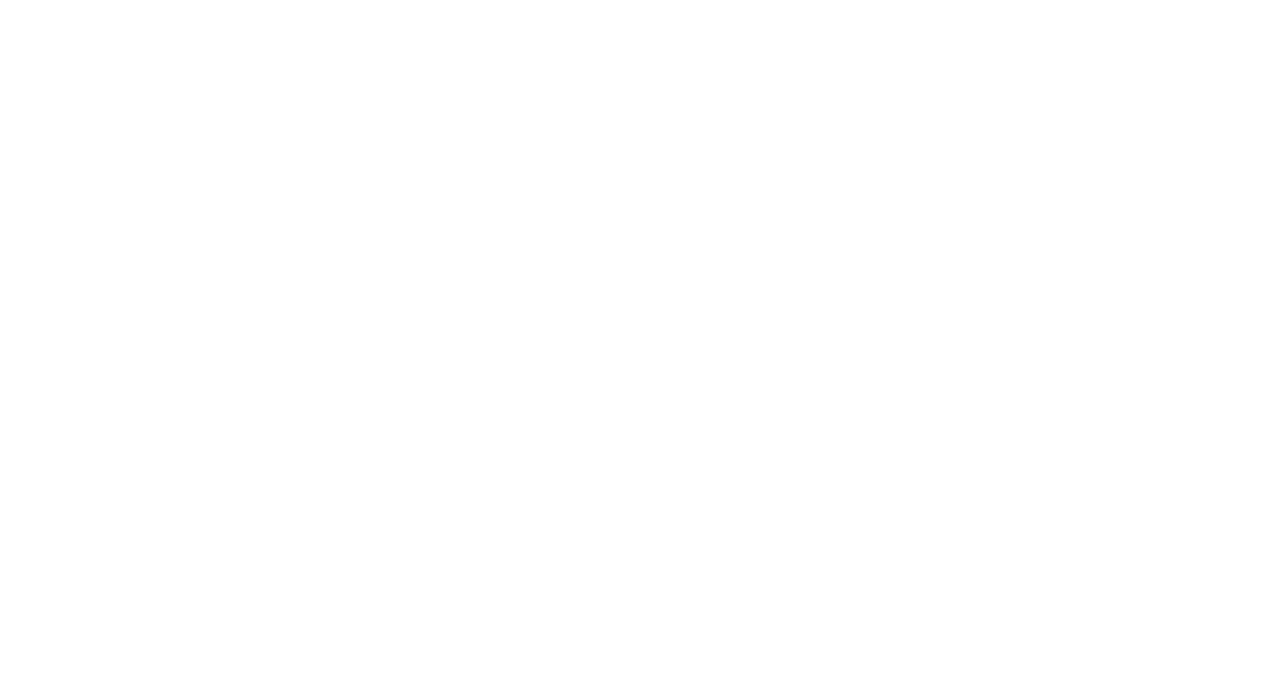
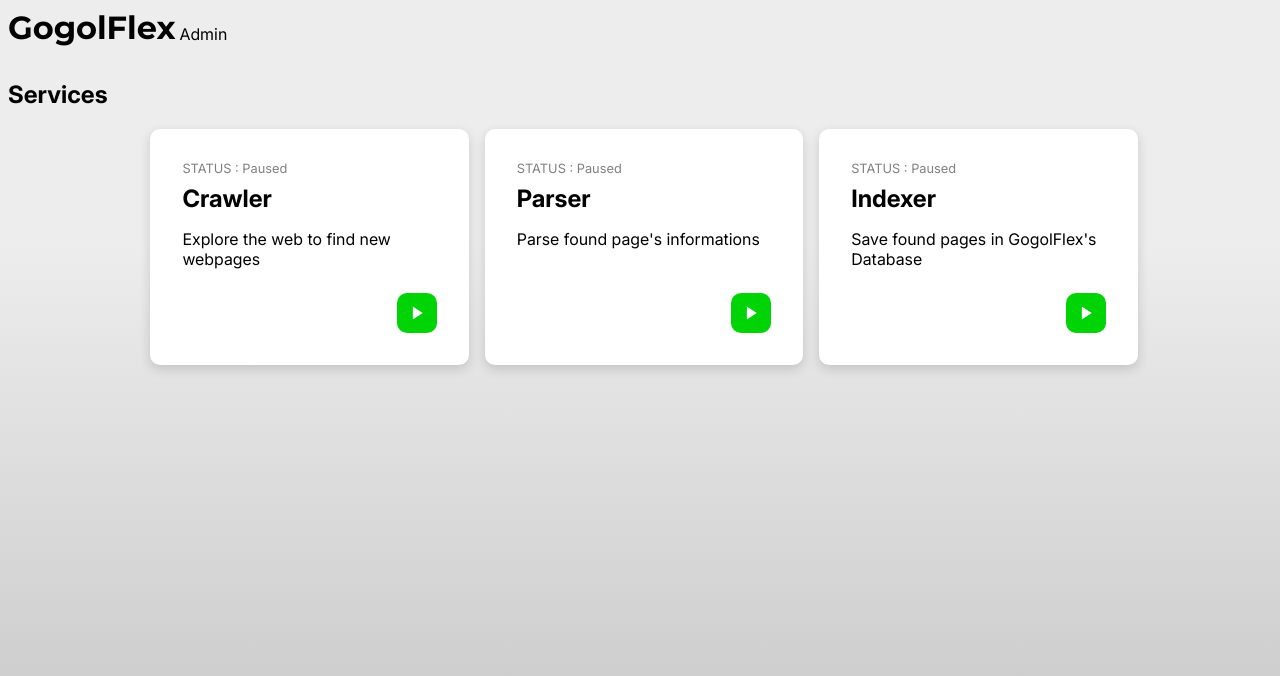
Before and after one commit to Jzombi-le-codeur/GogolFlex, a React (Create React App) app in the folder frontend/: page /admin in a window 1280 px wide. Before the commit this address had no page. Shown: the top 676 px of the page. Built offline with nearby package versions, Linux system fonts and the light colour scheme.

Commit message:
Added admin page (front part)

```diff
--- a/frontend/src/App.jsx
+++ b/frontend/src/App.jsx
@@ -2,6 +2,7 @@
 import "./styles/main.css";
 import {BrowserRouter, Routes, Route} from "react-router-dom";
 import Results from "./pages/Results/Results";
+import Admin from "./pages/Admin/Admin";
 
 export default function App() {
     return (
@@ -9,6 +10,7 @@
             <Routes>
                 <Route path="/" element={<Home />} />
                 <Route path="/search" element={<Results />} />
+                <Route path="/admin" element={<Admin />} />
             </Routes>
         </BrowserRouter>
     )
--- /dev/null
+++ b/frontend/src/components/service/Service.css
@@ -0,0 +1,63 @@
+.service {
+    width: 20%;
+    min-width: 15vh;
+    padding: 2rem;
+    background-color: white;
+    color: black;
+    box-shadow: 0 4px 12px rgba(0, 0, 0, 0.15);
+    border-radius: 10px;
+    display: flex;
+    flex-direction: column;
+    gap: 1rem;
+}
+
+.service-informations {
+    display: flex;
+    flex-direction: column;
+}
+
+.service-information {
+    margin: 0.5rem 0 0.5rem 0;
+}
+
+.service-status {
+    margin: 0;
+    font-size: 0.8rem;
+    color: gray;
+}
+
+.service-actions {
+    margin-top: auto;
+    display: flex;
+    flex-direction: row;
+    justify-content: flex-end;
+}
+
+.service-button {
+    width: 2.5rem;
+    height: 2.5rem;
+
+    display: flex;
+    align-items: center;
+    justify-content: center;
+
+    padding: 0;
+    border: none;
+    background-color: black;
+    border-radius: 10px;
+
+    transition: transform 0.2s ease;
+}
+
+.service-button.running {
+    background-color: #ff8000;
+}
+
+.service-button.paused {
+    background-color: #00d306;
+}
+
+.service-button:hover {
+    cursor: pointer;
+    transform: scale(1.1);
+}
--- /dev/null
+++ b/frontend/src/components/service/Service.jsx
@@ -0,0 +1,41 @@
+import "./Service.css";
+
+export default function Service({ name, description, status, changeStatus }) {
+    return (
+        <div className="service">
+            <div className="service-informations">
+                <p className="service-information service-status ${status.toLocaleLowerCase()}">{`STATUS : ${status}`}</p>
+                <h2 className="service-information service-name">{name}</h2>
+                <p className="service-information service-description">{description}</p>
+            </div>
+            <div className="service-actions">
+                <button
+                    className={`service-button ${status.toLocaleLowerCase()}`}
+                    onClick={
+                        () => (
+                            status === "Paused" ? changeStatus(name, "Running") : changeStatus(name, "Paused")
+                        )
+                    }
+                >
+                    {
+                        status === "Paused" ? (
+                            <svg width="16" height="16" viewBox="0 0 100 100" xmlns="http://www.w3.org/2000/svg">
+                                <polygon
+                                    points="30,20 75,50 30,80"
+                                    fill="white"
+                                    stroke="white"
+                                    strokeWidth="12"
+                                />
+                            </svg>
+                        ) : status === "Running" ? (
+                            <svg width="24" height="24" viewBox="0 0 24 24" fill="white" xmlns="http://www.w3.org/2000/svg">
+                                <rect x="6" y="4" width="4" height="16" rx="1"/>
+                                <rect x="14" y="4" width="4" height="16" rx="1"/>
+                            </svg>
+                        ) : (<svg></svg>)
+                    }
+                </button>
+            </div>
+        </div>
+    )
+}
--- /dev/null
+++ b/frontend/src/pages/Admin/Admin.jsx
@@ -0,0 +1,57 @@
+import "../../styles/admin.css";
+import Service from "../../components/service/Service";
+import {useState} from "react";
+
+export default function Admin() {
+    const [services, setServices] = useState([
+        {
+            "name": "Crawler",
+            "description": "Explore the web to find new webpages",
+            "status": "Paused"
+        },
+        {
+            "name": "Parser",
+            "description": "Parse found page's informations",
+            "status": "Paused"
+        },
+        {
+            "name": "Indexer",
+            "description": "Save found pages in GogolFlex's Database",
+            "status": "Paused"
+        },
+    ]);
+
+    const changeStatus = (name, status) => {
+        setServices(
+            prev =>
+                prev.map(service => (
+                    service.name === name ? { ...service, status: status } : service
+                ))
+        )
+    }
+
+    return (
+        <div className="page admin">
+            <header className="admin">
+                <h1 className="title admin">GogolFlex</h1>
+                <p className="sub-title admin">Admin</p>
+            </header>
+            <main className="admin">
+                <h2>Services</h2>
+                <div className="services admin">
+                    {
+                        services.map((service, index) => (
+                            <Service
+                                key={index}
+                                name={service.name}
+                                description={service.description}
+                                status={service.status}
+                                changeStatus={changeStatus}
+                            />
+                        ))
+                    }
+                </div>
+            </main>
+        </div>
+    )
+}
--- a/frontend/src/pages/Home/Home.jsx
+++ b/frontend/src/pages/Home/Home.jsx
@@ -2,6 +2,7 @@
 import { useState } from "react";
 import { useNavigate } from "react-router-dom";
 import Searchbar from "../../components/searchbar/Searchbar";
+import "../../styles/home.css";
 
 export default function Home() {
     const [query, setQuery] = useState("");
@@ -12,7 +13,7 @@
     }
 
     return (
-        <div className="page">
+        <div className="page search">
             {/*<h1 className="title title1"><a href="..">GogolFlex</a></h1>*/}
             <h1 className="title title2"><a href="..">GogolFlex</a></h1>
             <div className="main">
--- a/frontend/src/pages/Results/Results.jsx
+++ b/frontend/src/pages/Results/Results.jsx
@@ -2,6 +2,7 @@
 import { useState, useEffect, useCallback } from "react";
 import { useSearchParams, useNavigate } from "react-router-dom";
 import Searchbar from "../../components/searchbar/Searchbar";
+import "../../styles/results.css";
 
 export default function Results() {
     const [searchParams] = useSearchParams();
--- /dev/null
+++ b/frontend/src/styles/admin.css
@@ -0,0 +1,21 @@
+.page.admin {
+    min-height: 100vh;
+    padding: 1dvh 0 0 1dvh;
+    display: flex;
+    flex-direction: column;
+}
+
+header.admin {
+    display: flex;
+    flex-direction: row;
+    gap: 0.25rem
+}
+
+.services.admin {
+    display: flex;
+    justify-content: center;
+    flex-direction: row;
+    flex-wrap: wrap;
+    gap: 1rem;
+    align-items: stretch;
+}
--- /dev/null
+++ b/frontend/src/styles/home.css
@@ -0,0 +1,42 @@
+.page.search {
+    display: flex;
+    padding: 15dvh;
+    flex-direction: column;
+    align-items: center;
+    gap: 1rem;
+}
+
+@media (max-width: 768px) {
+    .page.search {
+        padding: 15dvh;
+        margin: 0;
+        max-width: 768px;
+    }
+}
+
+.search-bar {
+    margin-top: 0.75dvh;
+}
+
+@media (max-width: 768px) {
+    .search-bar {
+        width: min(80vw); /* ← contrainte la largeur sur mobile */
+    }
+}
+
+.page.search .title, .page.search .title a {
+    text-align: center;
+    font-size: 3.5rem;
+}
+
+@media (max-width: 768px) {
+    .page.search .title, .page.search .title a {
+        text-align: center;
+        font-size: 3rem;
+    }
+}
+
+.main {
+    display: flex;
+    flex-direction: column;
+}
--- a/frontend/src/styles/main.css
+++ b/frontend/src/styles/main.css
@@ -13,106 +13,20 @@
     src: url("/public/fonts/inter/Inter-VariableFont_opsz,wght.ttf") format("truetype");
 }
 
-h1 {
-    font-family: "Montserrat", sans-serif;
-}
-
-p, input {
-    font-family: "Inter", sans-serif;
-}
-
 .page {
-    height: 100dvh;
-    display: flex;
-    padding: 15dvh;
-    flex-direction: column;
-    align-items: center;
-    gap: 1rem;
-}
-
-@media (max-width: 768px) {
-    .page {
-        padding: 15dvh;
-        margin: 0;
-        max-width: 768px;
-    }
-}
-
-.page.display-results {
-    margin: 0;
-    padding: 2dvh;
-    flex-direction: row;
-    align-items: flex-start;
-}
-
-@media (max-width: 768px) {
-    .page.display-results {
-        display: flex;
-        align-items: center;
-        flex-direction: column;
-    }
-}
-
-.search-bar {
-    margin-top: 0.75dvh;
-}
-
-@media (max-width: 768px) {
-    .search-bar {
-        width: min(80vw); /* ← contrainte la largeur sur mobile */
-    }
+    min-height: 100vh;
 }
 
 .title, .title a {
     color: black;
     text-decoration: none;
-    text-align: center;
-    font-size: 3.5rem;
     margin: 0;
 }
 
-.title.display-results, .title.display-results a {
-    font-size: 2rem;
-    margin: 1dvh;
+h1 {
+    font-family: "Montserrat", sans-serif;
 }
 
-@media (max-width: 768px) {
-    .title, .title a {
-        color: black;
-        text-decoration: none;
-        text-align: center;
-        font-size: 3rem;
-        margin: 0;
-    }
+p, input, h2 {
+    font-family: "Inter", sans-serif;
 }
-
-.main {
-    display: flex;
-    flex-direction: column;
-}
-
-.results {
-    display: flex;
-    flex-direction: column;
-    margin-top: 1rem;
-    gap: 2rem;
-    max-width: 80vw;
-}
-
-.result-title, .result-title a {
-    margin: 0;
-    color: #3366cc;
-    text-decoration: none;
-    font-size: 1.25rem;
-}
-
-.result-url {
-    margin: 0;
-    color: green;
-    overflow-wrap: break-word;
-    word-break: break-all;
-}
-
-.message {
-    font-size: 1.2rem;
-}
--- /dev/null
+++ b/frontend/src/styles/results.css
@@ -0,0 +1,53 @@
+.page.display-results {
+    display: flex;
+    margin: 0;
+    padding: 2dvh;
+    flex-direction: row;
+    align-items: flex-start;
+}
+
+@media (max-width: 768px) {
+    .page.display-results {
+        display: flex;
+        align-items: center;
+        flex-direction: column;
+    }
+}
+
+.title.display-results, .title.display-results a {
+    font-size: 2rem;
+    margin: 1dvh;
+}
+
+@media (max-width: 768px) {
+    .page.display-results .title, .page.display-results .title a {
+        text-align: center;
+        font-size: 3rem;
+    }
+}
+
+.results {
+    display: flex;
+    flex-direction: column;
+    margin-top: 1rem;
+    gap: 2rem;
+    max-width: 80vw;
+}
+
+.result-title, .result-title a {
+    margin: 0;
+    color: #3366cc;
+    text-decoration: none;
+    font-size: 1.25rem;
+}
+
+.result-url {
+    margin: 0;
+    color: green;
+    overflow-wrap: break-word;
+    word-break: break-all;
+}
+
+.message {
+    font-size: 1.2rem;
+}
```
